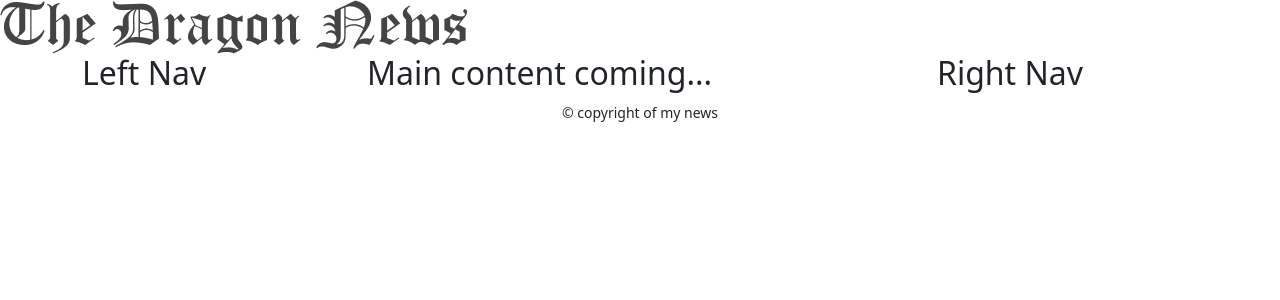
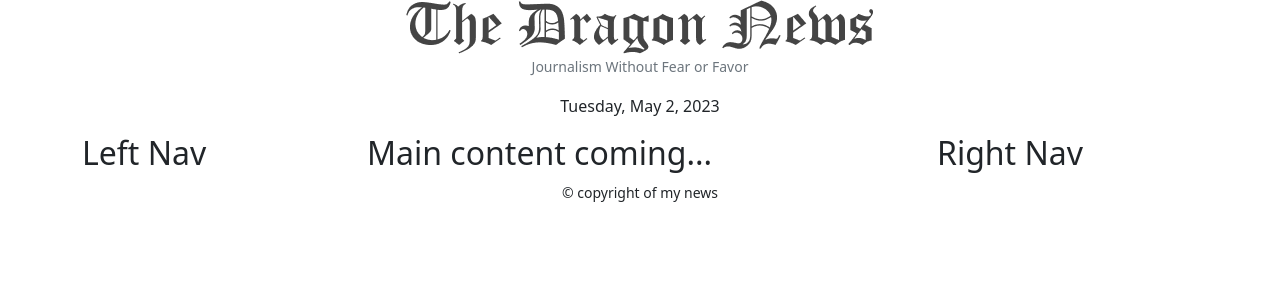
Before and after one commit to asrafsujan247/the-news-dragon, a React (Vite) app: page / in a window 1280 px wide. Shown: the top 300 px of the page. Built offline with nearby package versions, Linux system fonts and the light colour scheme.

Commit message:
installed moment js and showed the current live time using moment js

```diff
--- a/package.json
+++ b/package.json
@@ -14,6 +14,7 @@
     "firebase": "^9.21.0",
     "localforage": "^1.10.0",
     "match-sorter": "^6.3.1",
+    "moment": "^2.29.4",
     "react": "^18.2.0",
     "react-bootstrap": "^2.7.4",
     "react-dom": "^18.2.0",
--- a/src/pages/Shared/Header/Header.jsx
+++ b/src/pages/Shared/Header/Header.jsx
@@ -1,10 +1,17 @@
 import React from "react";
 import logo from "../../../assets/logo.png";
+import moment from "moment";
 
 const Header = () => {
   return (
     <div>
-      <img src={logo} alt="" />
+      <div className="text-center">
+        <img src={logo} alt="" />
+        <p className="text-secondary">
+          <small>Journalism Without Fear or Favor</small>
+        </p>
+        <p>{moment().format("dddd, MMMM D, YYYY")}</p>
+      </div>
     </div>
   );
 };
```
Also changed, not shown: 1 other file (tests, documents, lock files or other folders).
